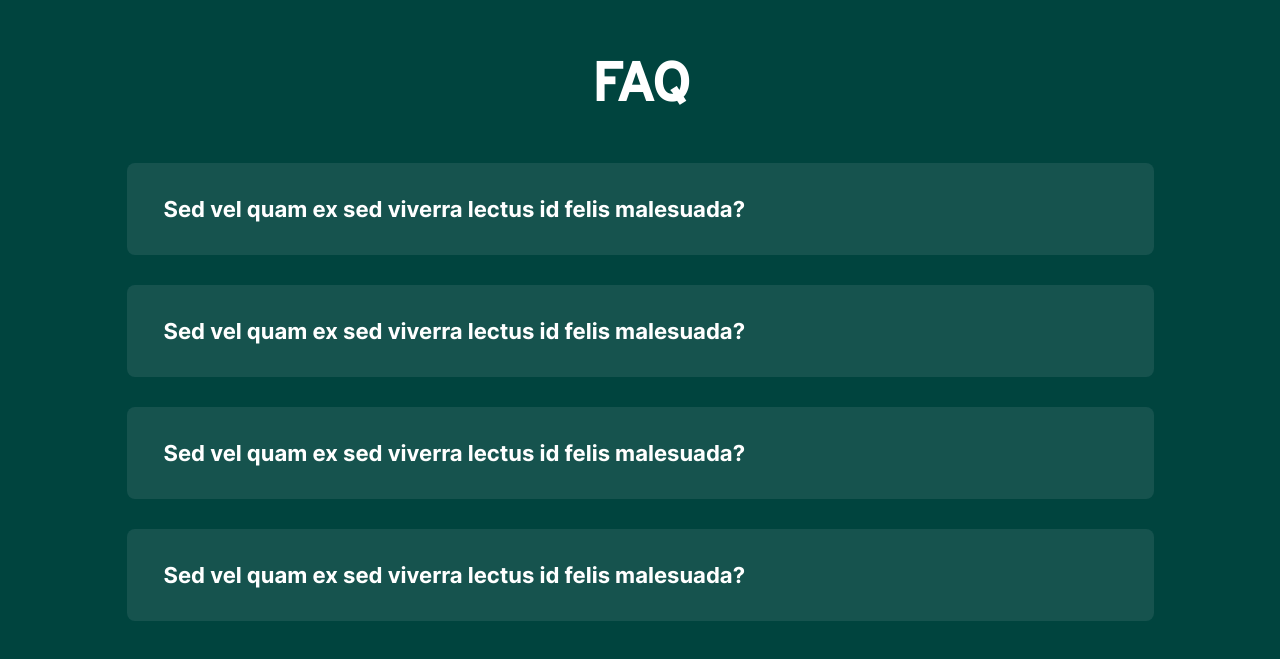
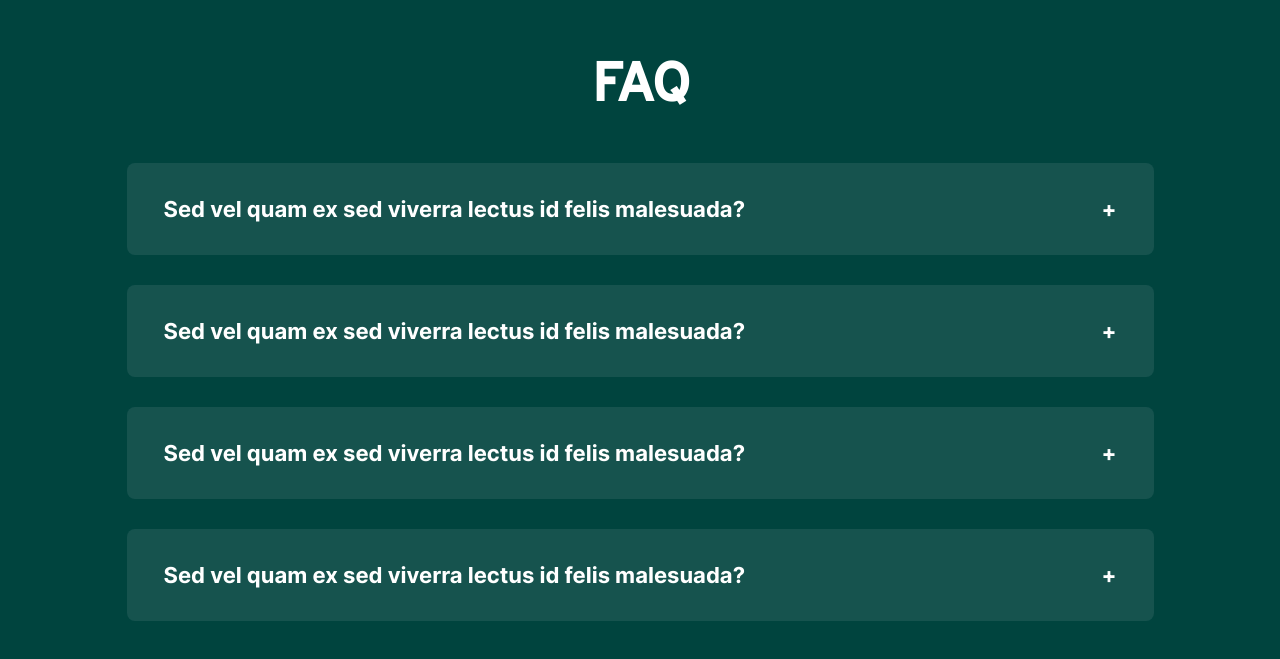
Before and after one commit to delfipolito/dappnodedao, a React (Create React App) app: page / in a window 1280 px wide. Shown: the part 7885-8544 px from the top of the page. Built offline with nearby package versions, Linux system fonts and the light colour scheme.

Commit message:
Faq section

```diff
--- a/src/sections/Faqs.js
+++ b/src/sections/Faqs.js
@@ -9,7 +9,14 @@ const Faqs = () => (
       <Collapsible
       trigger={
         <FaqsTitle>
-            Sed vel quam ex sed viverra lectus id felis malesuada?
+          <span>Sed vel quam ex sed viverra lectus id felis malesuada?</span>
+          <span>+</span>
+        </FaqsTitle>
+      }
+      triggerWhenOpen={
+        <FaqsTitle>
+          <span>Sed vel quam ex sed viverra lectus id felis malesuada?</span>
+          <span>-</span>
         </FaqsTitle>
       }
       >
@@ -30,7 +37,14 @@ const Faqs = () => (
       <Collapsible
       trigger={
         <FaqsTitle>
-            Sed vel quam ex sed viverra lectus id felis malesuada?
+          <span>Sed vel quam ex sed viverra lectus id felis malesuada?</span>
+          <span>+</span>
+        </FaqsTitle>
+      }
+      triggerWhenOpen={
+        <FaqsTitle>
+          <span>Sed vel quam ex sed viverra lectus id felis malesuada?</span>
+          <span>-</span>
         </FaqsTitle>
       }
       >
@@ -51,7 +65,14 @@ const Faqs = () => (
       <Collapsible
         trigger={
           <FaqsTitle>
-            Sed vel quam ex sed viverra lectus id felis malesuada?
+            <span>Sed vel quam ex sed viverra lectus id felis malesuada?</span>
+            <span>+</span>
+          </FaqsTitle>
+        }
+        triggerWhenOpen={
+          <FaqsTitle>
+            <span>Sed vel quam ex sed viverra lectus id felis malesuada?</span>
+            <span>-</span>
           </FaqsTitle>
         }
       >
@@ -72,7 +93,14 @@ const Faqs = () => (
       <Collapsible
       trigger={
         <FaqsTitle>
-            Sed vel quam ex sed viverra lectus id felis malesuada?
+          <span>Sed vel quam ex sed viverra lectus id felis malesuada?</span>
+          <span>+</span>
+        </FaqsTitle>
+      }
+      triggerWhenOpen={
+        <FaqsTitle>
+          <span>Sed vel quam ex sed viverra lectus id felis malesuada?</span>
+          <span>-</span>
         </FaqsTitle>
       }
       >
@@ -137,7 +165,7 @@ const FaqsTitle = styled.div`
   background-color: #b3bac51f;
   display: flex;
   align-items: center;
-  justify-content: flex-start;
+  justify-content: space-between;
   color: #ffffff;
   font-family: 'Inter-Bold';
   font-size: 22px;
```
Lines whose indentation alone changed are shown as unchanged.
